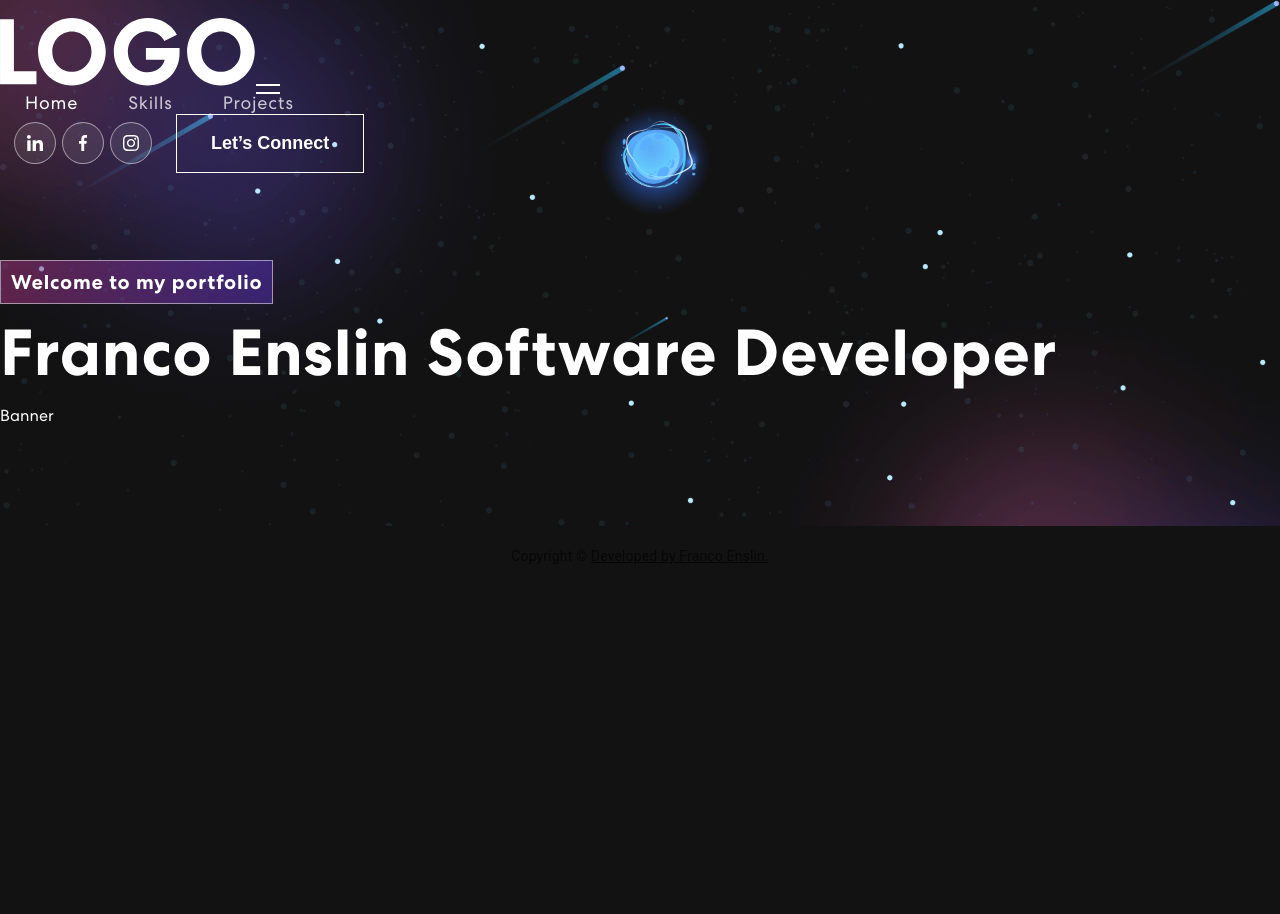
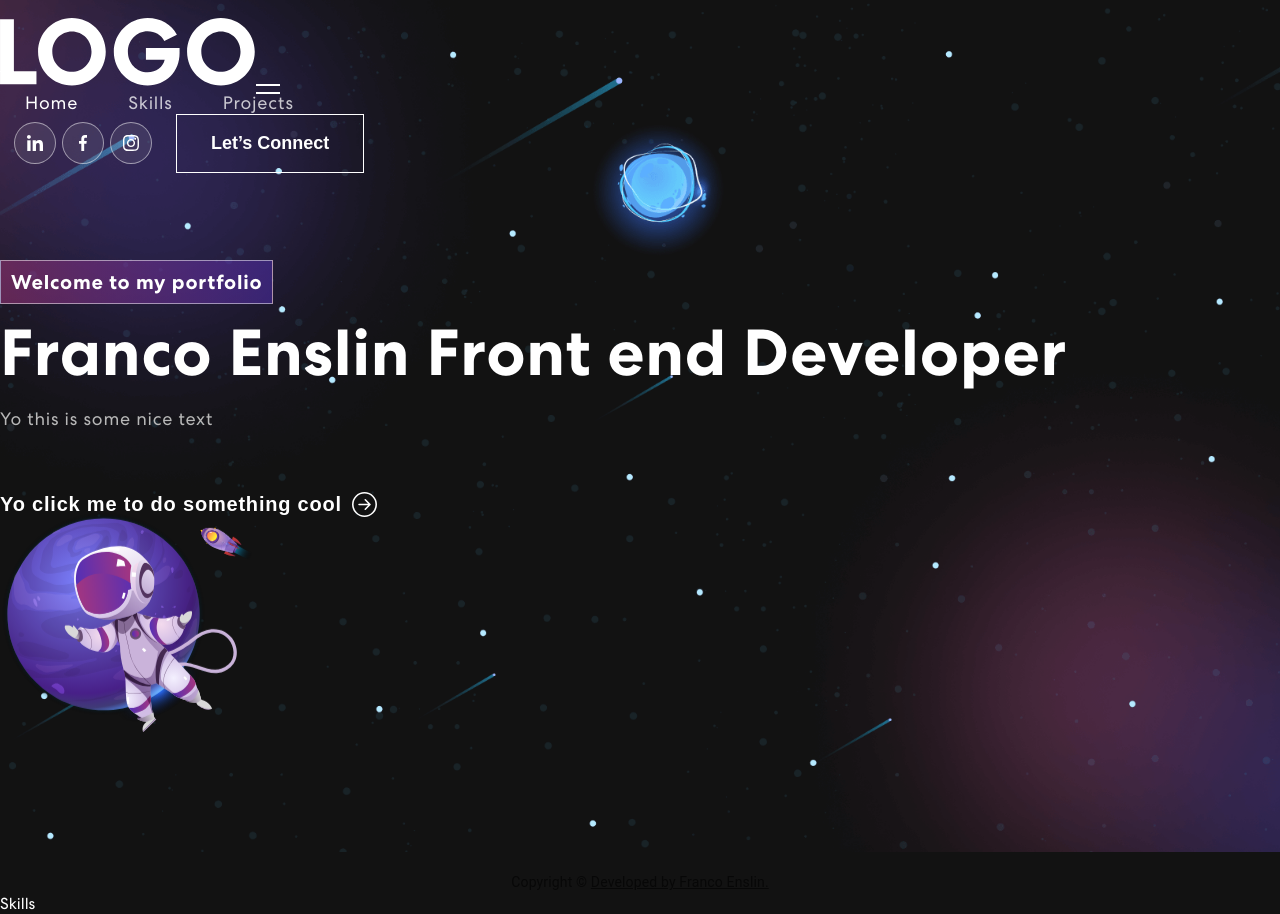
Before and after one commit to FrancoEnslin/Portfolio, a React (Create React App) app: page / in a window 1280 px wide. Before the commit the page ends 800 px from the top, so only its background shows below. Built offline with nearby package versions, Linux system fonts and the light colour scheme.

Commit message:
Finished Banner, started with skills

```diff
--- a/package.json
+++ b/package.json
@@ -12,6 +12,7 @@
     "bootstrap": "^5.2.1",
     "react": "^18.2.0",
     "react-bootstrap": "^2.5.0",
+    "react-bootstrap-icons": "^1.8.4",
     "react-dom": "^18.2.0",
     "react-router-dom": "^6.3.0",
     "react-router-hash-link": "^2.4.3",
--- a/src/App.js
+++ b/src/App.js
@@ -2,7 +2,7 @@ import './App.css';
 import { Banner } from './Components/Banner/Banner';
 import Footer from './Components/Footer/Footer';
 import {NavBar} from './Components/Nav/navbar';
-
+import {Skills} from './Components/Skills/Skills'
 
 function App() {
   return (
@@ -10,6 +10,7 @@ function App() {
        <NavBar />
        <Banner />
        <Footer />
+       <Skills />
     </div>
   );
 }
--- a/src/Components/Banner/Banner.js
+++ b/src/Components/Banner/Banner.js
@@ -1,22 +1,65 @@
-import React from 'react'
+import { isValidInputTimeValue } from '@testing-library/user-event/dist/utils'
+import React, { useEffect, useState } from 'react'
 import { Col, Container, Row } from 'react-bootstrap'
+import {ArrowRightCircle} from 'react-bootstrap-icons'
+import headerImg from '../../Assets/header-img.svg'
 
 export const Banner = () => {
+    const [loopNumber, setLoopNumber] = useState(0)
+    const [isDeleting, setIsDeleting]= useState(false)
+    const toRotate = ['Front end Developer','Mobile App developer',' Backend Developer']
+    const [text, setText] = useState('');
+    const [delta, setDelta] = useState(300 - Math.random() *100);
+    const period = 2000;
 
+    useEffect(() => {
+        let ticker = setInterval(() => {
+          tick();
+        }, delta);
 
+        return () => { clearInterval(ticker) };
+      }, [text])
+
+    const tick = () => {
+        let i = loopNumber * toRotate.length;
+        let fullText = toRotate[i];
+        let updatedText = isDeleting? fullText.substring(0, text.length -1) : fullText.substring(0, text.length + 1)
+
+        setText(updatedText)
+
+        if (isDeleting){
+            setDelta(prevDelta => prevDelta/2)
+        }
+
+        if (!isDeleting && updatedText === fullText){
+            setIsDeleting(true)
+            setDelta(period)
+        }
+        else if (!isDeleting && updatedText === '' ){
+            setIsDeleting(false)
+            setLoopNumber(loopNumber + 1)
+            setDelta(500);
+        }
+    }
     return (
         <section className='banner' id='home'>
             <Container >
                 <Row className='align-items-center'>
                     <Col xs={12} md={6} xl={7}>
                         <span className='tagline'>Welcome to my portfolio</span>
-                        <h1>{`Franco Enslin`} <span className='wrap'>Software Developer</span></h1>
-                        <p></p>
+                        <h1>{`Franco Enslin `} <span className='wrap'>{text}</span></h1>
+                        <p>Yo this is some nice text </p>
+                        <button onClick={ () => {console.log("Thanx for the click")}}>Yo click me to do something cool<ArrowRightCircle size={25} />
+
+                        </button>
+                    </Col>
+                    <Col  xs={12} md={6} xl={5}>
+                        <img src={headerImg} alt='Some cool photo'/>
                     </Col>
                 </Row>
             </Container>
 
-            Banner
+
 
         </section>
     )
--- /dev/null
+++ b/src/Components/Skills/Skills.js
@@ -0,0 +1,13 @@
+import React from 'react'
+
+export const Skills = () => {
+
+
+    return (
+        <div>
+
+            Skills
+
+        </div>
+    )
+}
```
Also changed, not shown: 1 other file (tests, documents, lock files or other folders).
